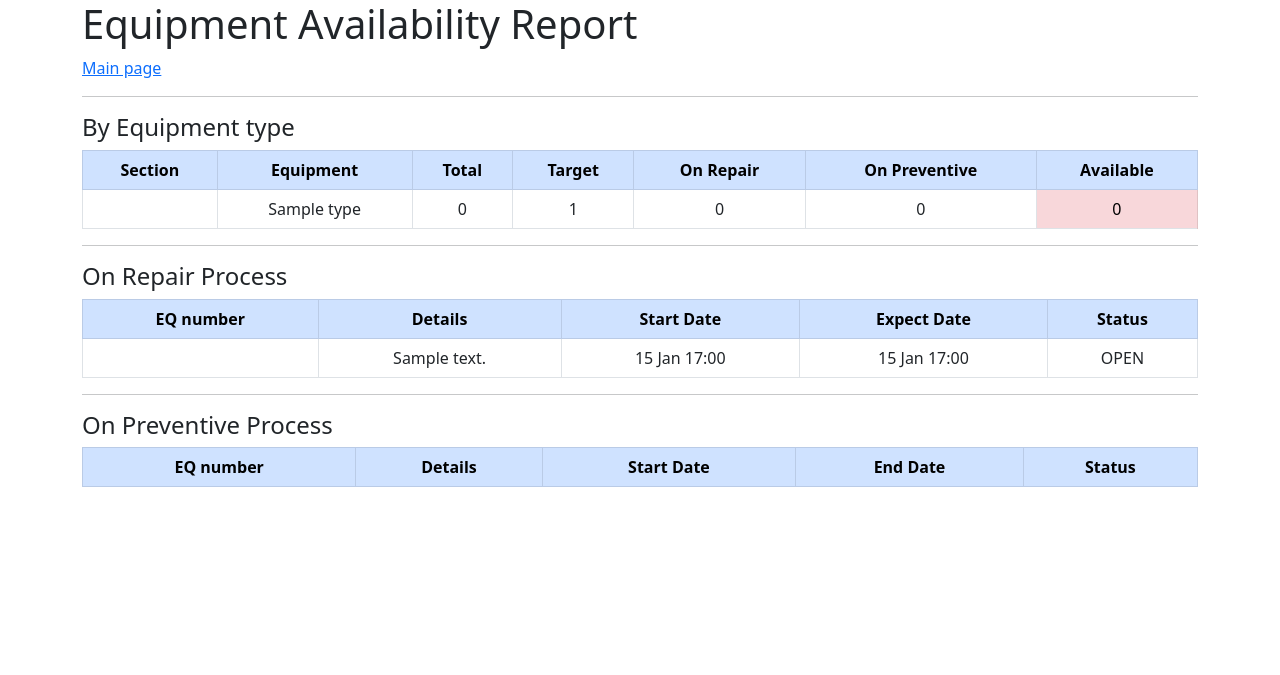
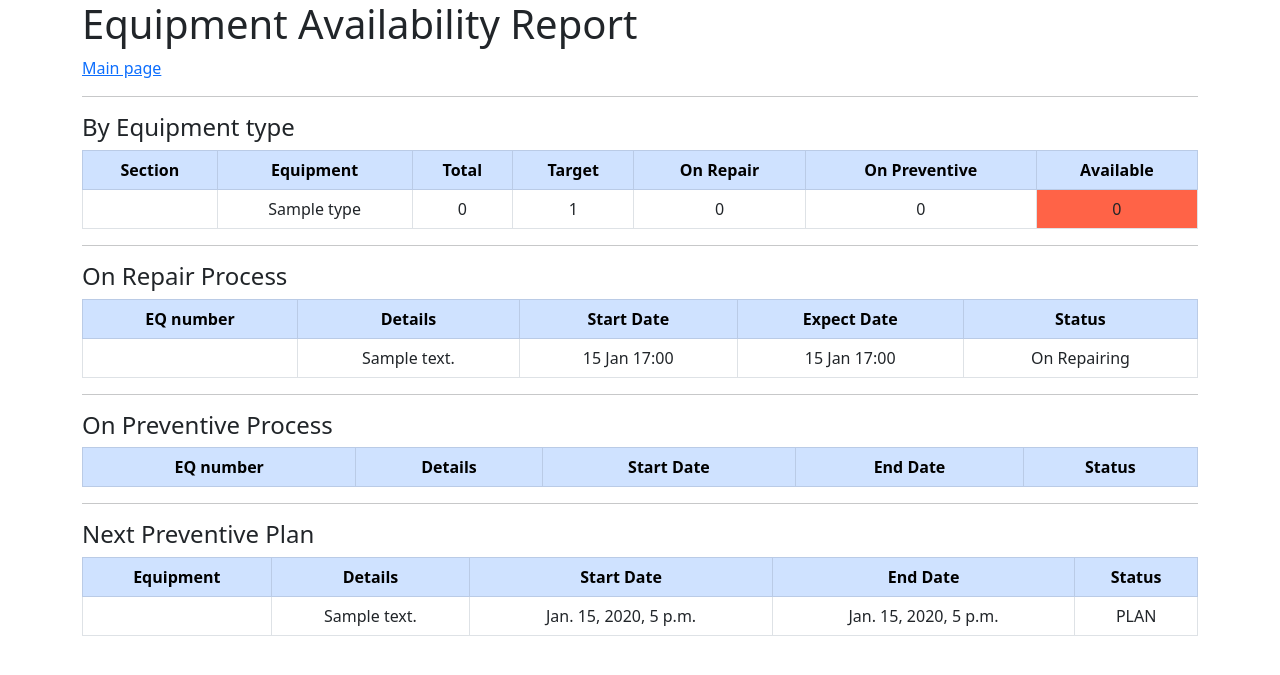
Before and after one commit to chutchais/LCB1-RTG, a Django app: page /maintenance/ in a window 1280 px wide. Shown: the top 675 px of the page. Run offline with Django 4.2, Linux system fonts and the light colour scheme; tables that the repository leaves empty hold one stand-in row (values such as "Sample post"); lists and menus that the app fills with data are empty.

Commit message:
Add PM plan page

```diff
--- a/src/maintenance/views.py
+++ b/src/maintenance/views.py
@@ -40,7 +40,7 @@ def index(request):
     context['overall']      = MachineType.objects.all().order_by('section__name','name')
     context['repair']       = Failure.objects.filter(status='OPEN').order_by('start_date')
     context['preventive']   = Preventive.objects.filter(status='WORKING').order_by('start_date')
-    # context['plan']         = Preventive.objects.filter(status='PLAN').order_by('start_date')
+    context['plan']         = Preventive.objects.filter(status='PLAN').order_by('start_date')
     return render(request, 'maintenance/index.html', context=context)
 
 def by_equipment(request,section):
--- a/src/templates/maintenance/index.html
+++ b/src/templates/maintenance/index.html
@@ -43,9 +43,15 @@
                       <td style="text-align:center">{{m.target|floatformat}}</td>
                       <td style="text-align:center">{{m.machine_on_working}}</td>
                       <td style="text-align:center">{{m.machine_on_preventive}}</td>
-                      <td style="text-align:center" class="{% if m.machine_available < m.target  %}table-danger{% else %}table-success{% endif %}">
+                      {% if m.machine_available < m.target  %}
+                      <td style="text-align:center;background-color:Tomato;">
                         {{m.machine_available}}
-                     </td>
+                      </td>
+                      {% else %}
+                      <td style="text-align:center;background-color:MediumSeaGreen;">
+                        {{m.machine_available}}
+                      </td>
+                      {% endif %}
               </tr>
     {% endfor %}
 </tbody>
@@ -70,7 +76,7 @@
                           <td style="text-align:center">{{r.details}}</td>
                           <td style="text-align:center">{{r.start_date|date:"j M H:s"}}</td>
                           <td style="text-align:center">{{r.expect_date|date:"j M H:s"}}</td>
-                          <td style="text-align:center">{{r.status}}</td>
+                          <td style="text-align:center">On Repairing</td>
                   </tr>
         {% endfor %}
         </table>
@@ -92,12 +98,12 @@
                               <td style="text-align:center">{{p.details}}</td>
                               <td style="text-align:center">{{p.start_date|date:"j M H:s"}}</td>
                               <td style="text-align:center">{{p.end_date|date:"j M H:s"}}</td>
-                              <td style="text-align:center">{{p.status}}</td>
+                              <td style="text-align:center">On process</td>
                       </tr>
             {% endfor %}
             </table>
-            <!-- <hr>
-            <h4>Preventive Plan</h4>
+            <hr>
+            <h4>Next Preventive Plan</h4>
 
 
                 <table class="table table-bordered">
@@ -119,6 +125,6 @@
                                   <td style="text-align:center">{{p.status}}</td>
                           </tr>
                 {% endfor %}
-                </table> -->
+                </table>
 </body>
 </div>
```
